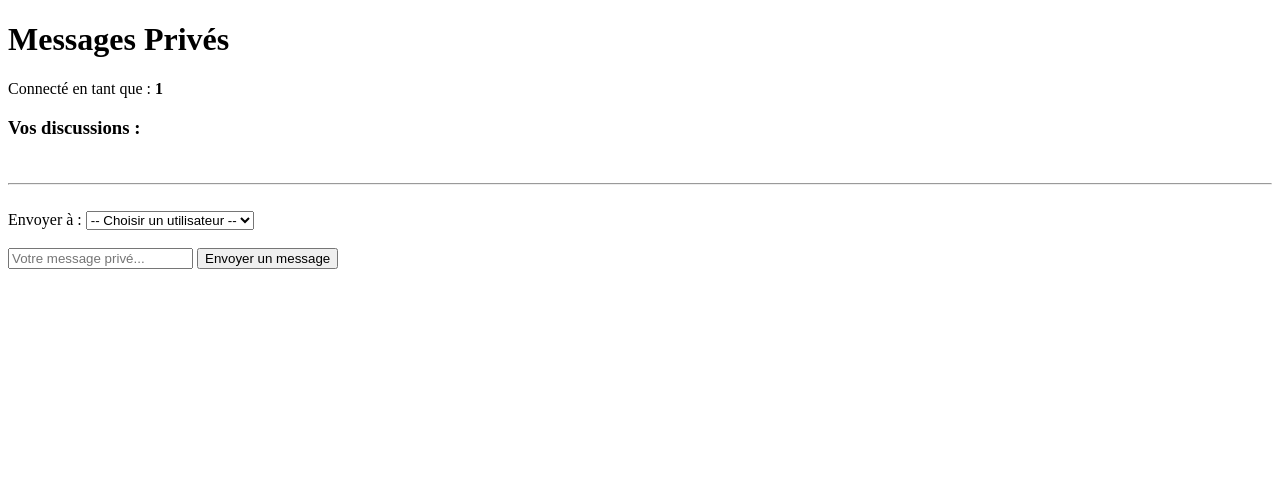
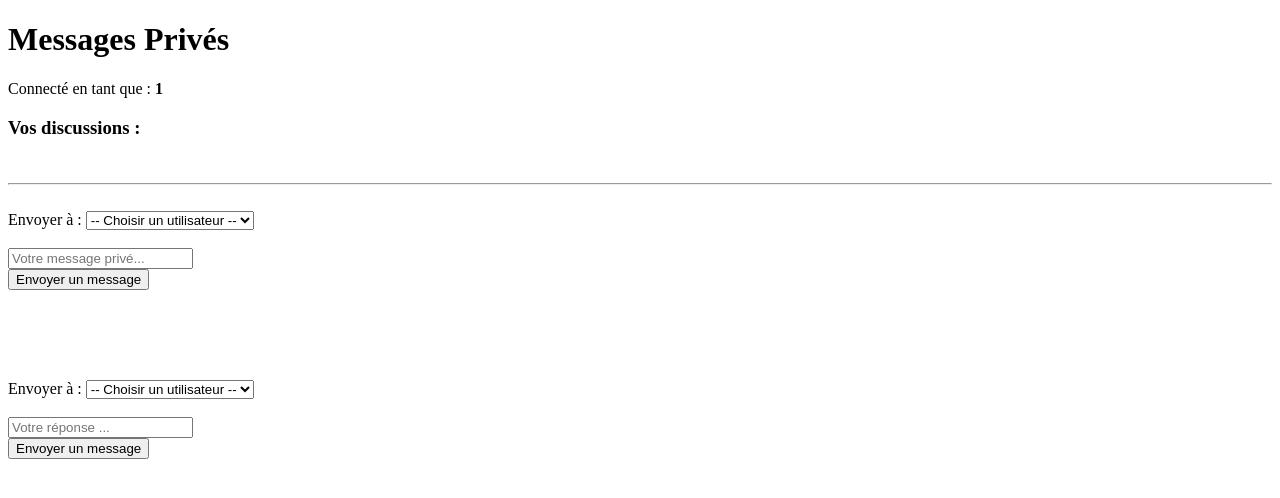
Before and after one commit to Fkn130/Wishcord, a PHP site: page /message_prive.php in a window 1280 px wide. Shown: the top 498 px of the page. Run offline with PHP 8.4, Linux system fonts and the light colour scheme; the visitor is signed in with stand-in values (Sample User, id 1).

Commit message:
modif page message priv et creat pag repon_message

```diff
--- a/message_prive.php
+++ b/message_prive.php
@@ -1,11 +1,11 @@
 <?php
 session_start();
 
-// 1. Vérifier si l'utilisateur est connecter ou non
+/* 1. Vérifier si l'utilisateur est connecter ou non
 if (!isset($_SESSION['id_utili'])) {
     header('Location: ../Authentification/connexion.php');
     exit();
-}
+}*/
 
 $pseudo_connecte = $_SESSION['pseudo'] ?? '';
 
@@ -13,7 +13,7 @@ $pseudo_connecte = $_SESSION['pseudo'] ?? '';
 $fichier_users = '../Authentification/Utilisateurs.json';
 $utilisateurs = file_exists($fichier_users) ? json_decode(file_get_contents($fichier_users), true) : [];
 
-// 3. Charger les messages privés (depuis un fichier JSON ou votre BDD)
+// 3. Charger les messages privés
 $fichier_mp = 'log_mp.json';
 $messages_prives = file_exists($fichier_mp) ? json_decode(file_get_contents($fichier_mp), true) : [];
 ?>
@@ -44,10 +44,12 @@ $messages_prives = file_exists($fichier_mp) ? json_decode(file_get_contents($fic
         <?php endforeach; ?>
     </div>
 
-    <br><hr><br>
+    <br>
+    <hr>
+    <br>
 
     <!-- Formulaire d'envoi de message privé -->
-    <form action="send_mp.php" method="POST">
+    <form action="envoie_message.php" method="POST">
         <label for="destinataire">Envoyer à :</label>
         <select name="destinataire" id="destinataire" required>
             <option value="">-- Choisir un utilisateur --</option>
@@ -59,12 +61,38 @@ $messages_prives = file_exists($fichier_mp) ? json_decode(file_get_contents($fic
                 <?php endif; ?>
             <?php endforeach; ?>
         </select>
-
-        <br><br>
+        <br>
+        <br>
 
         <input type="text" name="message" placeholder="Votre message privé..." required />
+        <br>
+        <button type="submit">Envoyer un message</button>
+        <br>
+        <br>
+        <br>
+        <br>
+        <br>
+        <br>
+
+        <!-- Formulaire d'envoi de réponse des messages privés -->
+        <form action="repon_message.php" method="POST">
+        <label for="destinataire">Envoyer à :</label>
+        <select name="destinataire" id="destinataire" required>
+            <option value="">-- Choisir un utilisateur --</option>
+            <?php foreach ($utilisateurs as $user): ?>
+                <?php if ($user['identifiant'] !== $pseudo_connecte): ?>
+                    <option value="<?php echo htmlspecialchars($user['identifiant']); ?>">
+                        <?php echo htmlspecialchars($user['identifiant']); ?>
+                    </option>
+                <?php endif; ?>
+            <?php endforeach; ?>
+        </select>
+        <br>
+        <br>
+
+        <input type="text" name="message" placeholder="Votre réponse ..." required />
+        <br>
         <button type="submit">Envoyer un message</button>
     </form>
-
 </body>
 </html>
```
